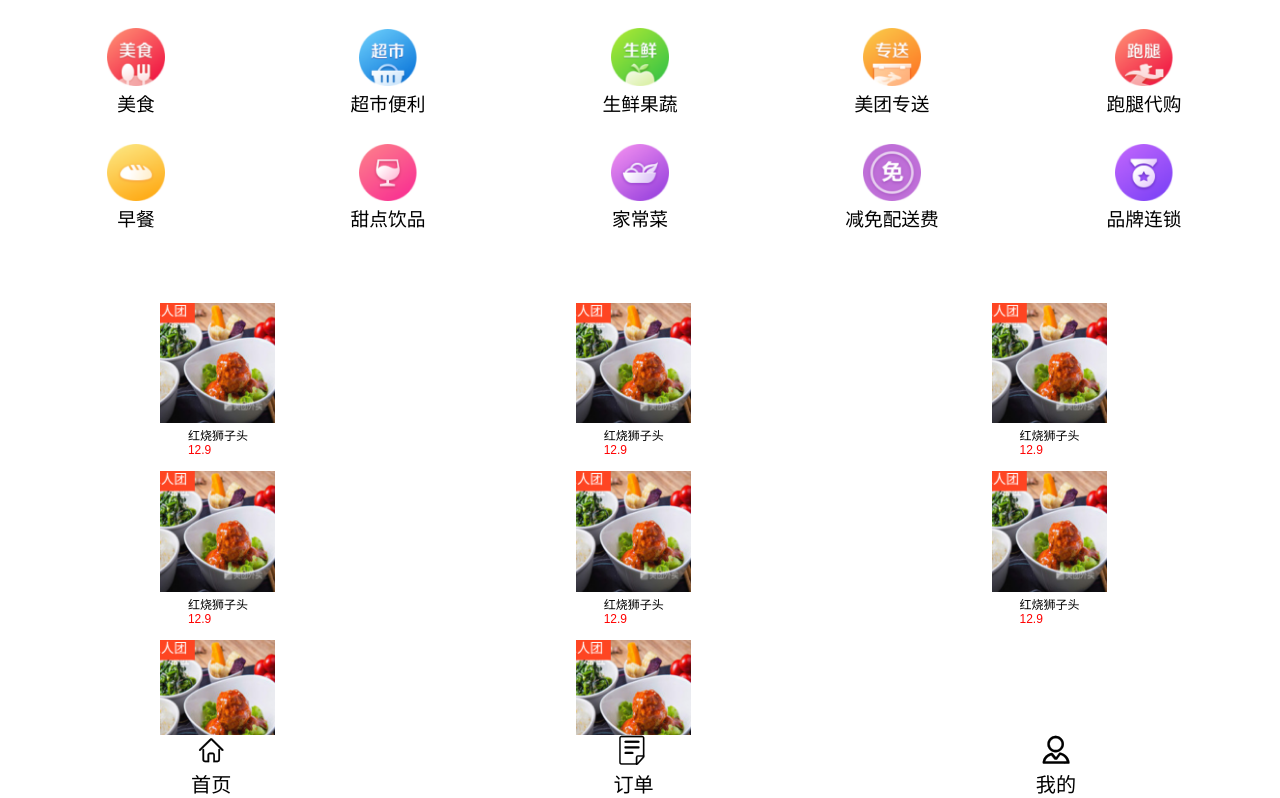
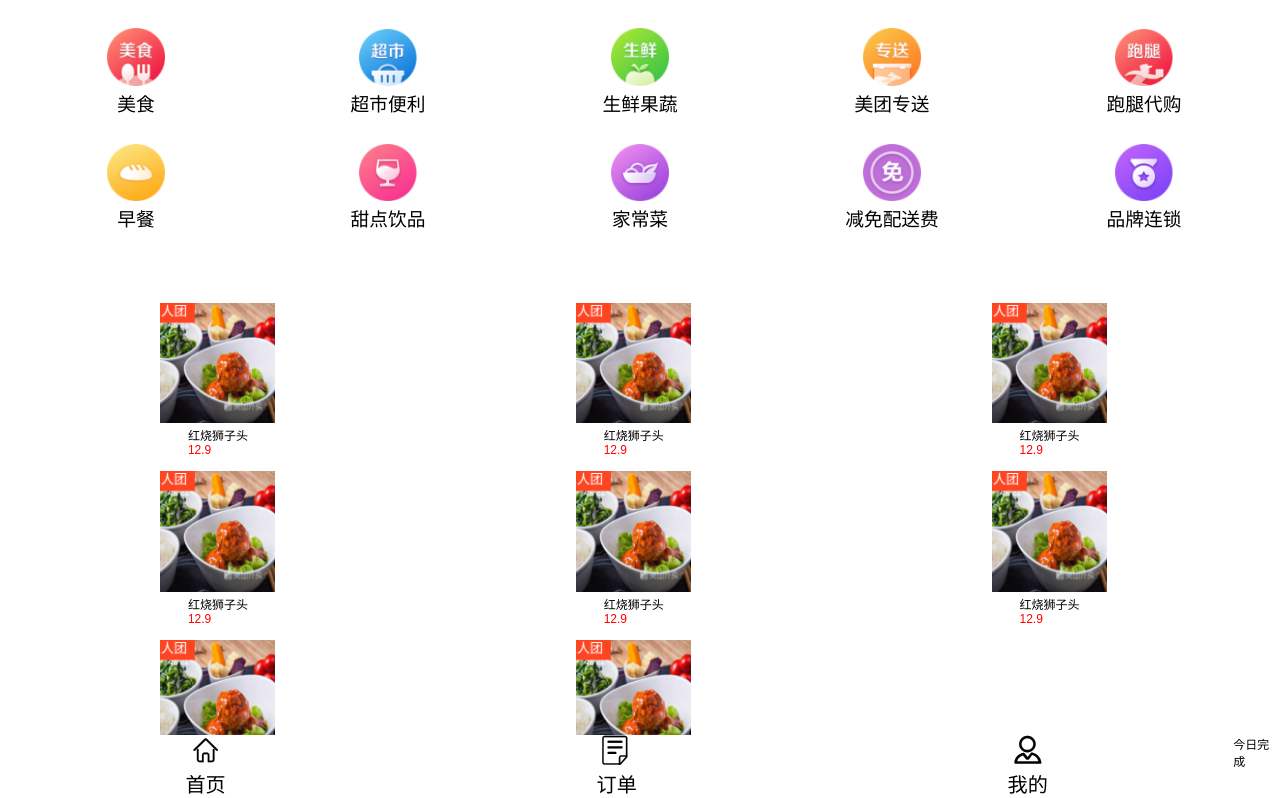
Before and after one commit to sunlu19980705/teamss, a plain HTML site: page meituan/src/index.html in a window 1280 px wide. Shown: the part 116-914 px from the top of the page. Drawn offline with Linux system fonts and the light colour scheme.

Commit message:
今日完成

```diff
--- a/meituan/src/index.html
+++ b/meituan/src/index.html
@@ -239,6 +239,7 @@
                 <dt class="iconfont icon-gerenxinxi"></dt>
                 <dd>我的</dd>
             </dl>
+            <p>今日完成</p>
         </footer>
     </div>
     <script>
```
